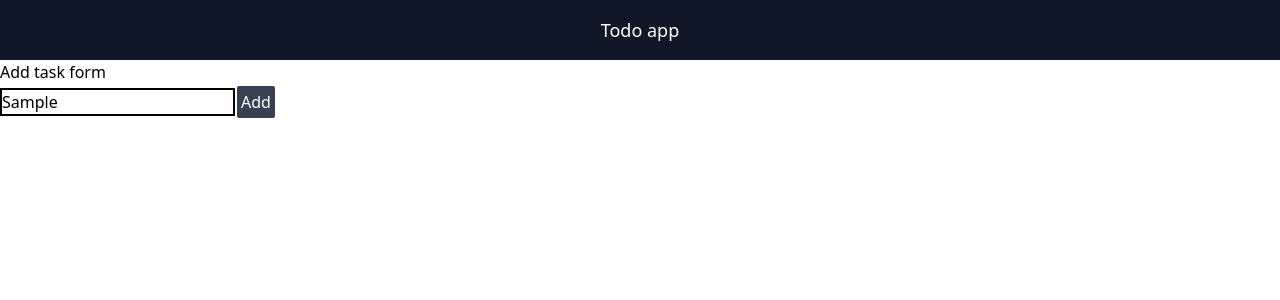
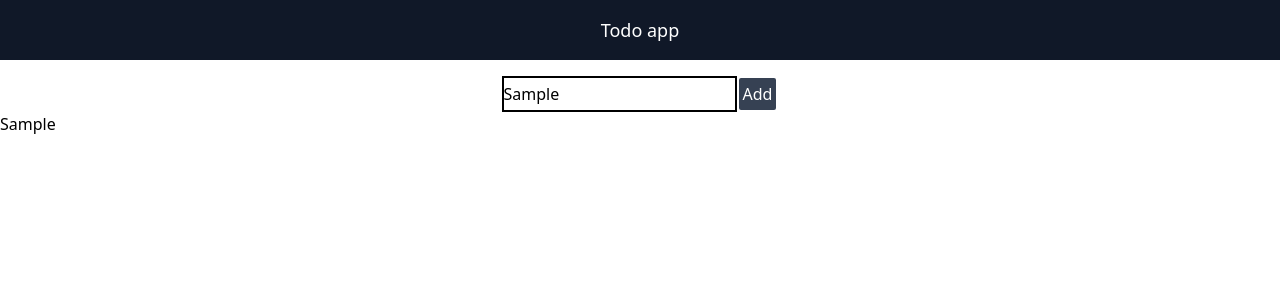
Before and after one commit to loverboykosu/todo_app, a React (Vite) app: page / in a window 1280 px wide. Both pictures are taken after typing "Sample" into the empty fields and a click on the button "Add". Shown: the top 300 px of the page. Built offline with nearby package versions, Linux system fonts and the light colour scheme.

Commit message:
feat: add todo list

```diff
--- a/src/components/Todo.jsx
+++ b/src/components/Todo.jsx
@@ -1,4 +1,17 @@
+import { useState } from "react";
 const Todo = () => {
+  const [todoList, setTodoList] = useState([]);
+  const [input, setInput] = useState("");
+  const [isAdd, setIsAdd] = useState(false);
+  const getChange = (e) => {
+    setInput(e.target.value);
+  };
+  const addList = () => {
+    setIsAdd(true);
+    setTodoList([...todoList, input]);
+    console.log(todoList);
+    setInput("");
+  };
   return (
     <>
       <div>
@@ -6,15 +19,29 @@ const Todo = () => {
           Todo app
         </h1>
 
-        <p>Add task form</p>
+        <div className="flex justify-center mt-4">
           <input
             className="border-2 border-solid"
             type="text"
             placeholder="Add task form"
+            onChange={getChange}
           />
-        <button className="border-2 border-solid rounded bg-gray-700 text-white p-1">
+          <button
+            onClick={addList}
+            className="border-2 border-solid rounded bg-gray-700 text-white p-1"
+          >
             Add
           </button>
+        </div>
+        <div>
+          <ul>
+            {isAdd
+              ? todoList.map((element) => {
+                  return <li>{element}</li>;
+                })
+              : null}
+          </ul>
+        </div>
       </div>
     </>
   );
```
Lines whose indentation alone changed are shown as unchanged.
